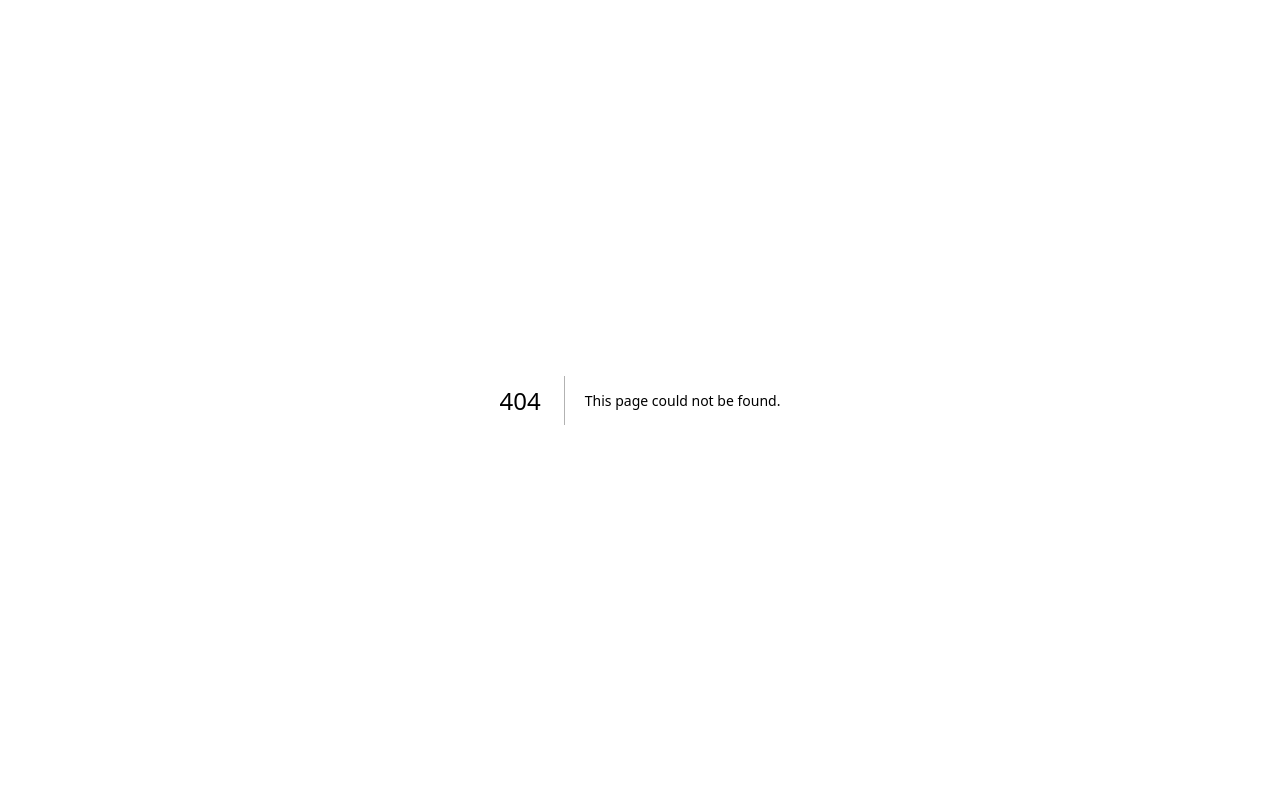
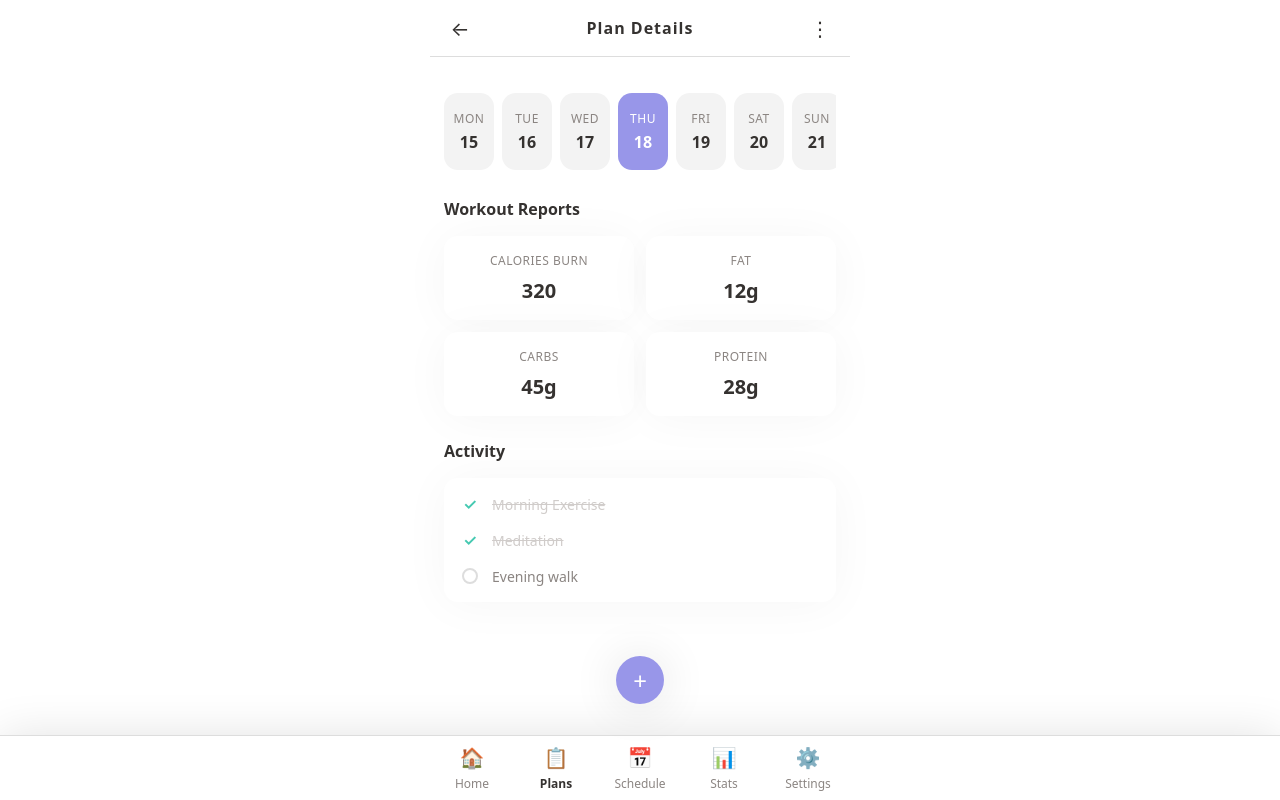
Before and after one commit to Abdukhalim7007/my-planner, a Next.js app: page /plans/1 in a window 1280 px wide. Before the commit this address had no page. Built offline with nearby package versions, Linux system fonts and the light colour scheme.

Commit message:
feat(plan-details): implement figma screen

```diff
--- a/app/components/MobileShell.module.scss
+++ b/app/components/MobileShell.module.scss
@@ -39,6 +39,13 @@
   justify-content: center;
 }
 
+.leftAction {
+  width: 32px;
+  display: flex;
+  align-items: center;
+  justify-content: flex-start;
+}
+
 .title {
   font-size: 16px;
   font-weight: 600;
--- a/app/components/MobileShell.tsx
+++ b/app/components/MobileShell.tsx
@@ -5,13 +5,17 @@ import styles from './MobileShell.module.scss';
 
 interface MobileShellProps {
   title: string;
+  leftAction?: React.ReactNode;
   rightAction?: React.ReactNode;
+  showHamburger?: boolean;
   children: React.ReactNode;
 }
 
 export default function MobileShell({
   title,
+  leftAction,
   rightAction,
+  showHamburger = true,
   children,
 }: MobileShellProps) {
   return (
@@ -19,12 +23,18 @@ export default function MobileShell({
       <div className={styles.wrapper}>
         <header className={styles.header}>
           <div className={styles.headerContent}>
+            {leftAction ? (
+              <div className={styles.leftAction}>{leftAction}</div>
+            ) : showHamburger ? (
               <button
                 className={styles.menuButton}
                 aria-label="Menu"
               >
                 ☰
               </button>
+            ) : (
+              <div className={styles.leftAction}></div>
+            )}
             <h1 className={styles.title}>{title}</h1>
             <div className={styles.rightAction}>
               {rightAction}
--- /dev/null
+++ b/app/components/ui/DateChips.module.scss
@@ -0,0 +1,72 @@
+@use '../../../styles/tokens' as t;
+
+.container {
+  display: flex;
+  gap: 8px;
+  overflow-x: auto;
+  padding: 4px 0;
+  -webkit-overflow-scrolling: touch;
+  scrollbar-width: none;
+  -ms-overflow-style: none;
+
+  &::-webkit-scrollbar {
+    display: none;
+  }
+}
+
+.chip {
+  width: 50px;
+  height: 77px;
+  border-radius: t.$radiusChip;
+  background: t.$bgGray;
+  border: none;
+  display: flex;
+  flex-direction: column;
+  align-items: center;
+  justify-content: center;
+  gap: 4px;
+  cursor: pointer;
+  transition: all 0.2s;
+  flex-shrink: 0;
+  padding: 0;
+
+  &:hover {
+    opacity: 0.8;
+  }
+
+  &:active {
+    transform: scale(0.95);
+  }
+}
+
+.chipActive {
+  background: t.$purple;
+  color: white;
+
+  .day,
+  .date {
+    color: white;
+  }
+}
+
+.day {
+  font-size: 12px;
+  color: t.$textSecondary;
+  font-weight: 500;
+  text-transform: uppercase;
+  letter-spacing: 0.5px;
+}
+
+.chipActive .day {
+  color: white;
+}
+
+.date {
+  font-size: 16px;
+  color: t.$textPrimary;
+  font-weight: 600;
+}
+
+.chipActive .date {
+  color: white;
+}
--- /dev/null
+++ b/app/components/ui/DateChips.tsx
@@ -0,0 +1,38 @@
+'use client';
+
+import styles from './DateChips.module.scss';
+
+interface DateChip {
+  day: string;
+  date: number;
+}
+
+interface DateChipsProps {
+  days: DateChip[];
+  activeIndex: number;
+  onChange: (index: number) => void;
+}
+
+export default function DateChips({
+  days,
+  activeIndex,
+  onChange,
+}: DateChipsProps) {
+  return (
+    <div className={styles.container}>
+      {days.map((chip, index) => (
+        <button
+          key={index}
+          className={`${styles.chip} ${
+            index === activeIndex ? styles.chipActive : ''
+          }`}
+          onClick={() => onChange(index)}
+          aria-label={`Select ${chip.day} ${chip.date}`}
+        >
+          <span className={styles.day}>{chip.day}</span>
+          <span className={styles.date}>{chip.date}</span>
+        </button>
+      ))}
+    </div>
+  );
+}
--- /dev/null
+++ b/app/plans/[id]/page.module.scss
@@ -0,0 +1,127 @@
+@use '../../../styles/tokens' as t;
+@use '../../../styles/mixins' as m;
+
+.container {
+  display: flex;
+  flex-direction: column;
+  gap: 24px;
+}
+
+// Back button and menu button
+.backButton {
+  color: t.$textPrimary;
+  font-size: 20px;
+  background: none;
+  border: none;
+  cursor: pointer;
+  padding: 0;
+  display: flex;
+  align-items: center;
+  justify-content: center;
+  width: 32px;
+  height: 32px;
+  transition: opacity 0.2s;
+
+  &:hover {
+    opacity: 0.7;
+  }
+
+  &:active {
+    opacity: 0.5;
+  }
+}
+
+.menuButton {
+  color: t.$textPrimary;
+  font-size: 20px;
+  background: none;
+  border: none;
+  cursor: pointer;
+  padding: 0;
+  display: flex;
+  align-items: center;
+  justify-content: center;
+  width: 32px;
+  height: 32px;
+  transition: opacity 0.2s;
+
+  &:hover {
+    opacity: 0.7;
+  }
+
+  &:active {
+    opacity: 0.5;
+  }
+}
+
+// Date Chips Section
+.dateChipsSection {
+  margin-top: 8px;
+}
+
+// Workout Reports Section
+.workoutReportsSection {
+  display: flex;
+  flex-direction: column;
+  gap: 16px;
+}
+
+.sectionTitle {
+  font-size: 16px;
+  font-weight: 600;
+  color: t.$textPrimary;
+  margin: 0;
+}
+
+.reportsGrid {
+  display: grid;
+  grid-template-columns: 1fr 1fr;
+  gap: 12px;
+}
+
+.reportCard {
+  @include m.card;
+  padding: 16px;
+  display: flex;
+  flex-direction: column;
+  gap: 8px;
+  align-items: center;
+  text-align: center;
+}
+
+.reportLabel {
+  font-size: 12px;
+  color: t.$textSecondary;
+  text-transform: uppercase;
+  letter-spacing: 0.5px;
+  font-weight: 500;
+}
+
+.reportValue {
+  font-size: 20px;
+  font-weight: 600;
+  color: t.$textPrimary;
+}
+
+// Activity Section
+.activitySection {
+  display: flex;
+  flex-direction: column;
+  gap: 16px;
+}
+
+.activityList {
+  @include m.card;
+  padding: 16px;
+  display: flex;
+  flex-direction: column;
+  gap: 16px;
+}
+
+.noActivities {
+  font-size: 14px;
+  color: t.$textSecondary;
+  text-align: center;
+  margin: 0;
+  padding: 16px;
+}
--- /dev/null
+++ b/app/plans/[id]/page.tsx
@@ -0,0 +1,121 @@
+'use client';
+
+import { useParams, useRouter } from 'next/navigation';
+import { useState } from 'react';
+import MobileShell from '../../components/MobileShell';
+import DateChips from '../../components/ui/DateChips';
+import ActivityItem from '../../components/ui/ActivityItem';
+import { getPlanById, mockPlans } from '../../mock/plans';
+import { getActivitiesByPlanId } from '../../mock/activities';
+import styles from './page.module.scss';
+
+export default function PlanDetailsPage() {
+  const params = useParams();
+  const router = useRouter();
+  const planId = params?.id as string;
+
+  // Get plan from mock data, fallback to first plan
+  const plan = planId ? getPlanById(planId) : mockPlans[0];
+  const planActivities = plan ? getActivitiesByPlanId(plan.id) : [];
+
+  // Date chips data (Mon-Sun)
+  const [activeDateIndex, setActiveDateIndex] = useState(3); // Default to mid-week (Wed)
+
+  const dateChips = [
+    { day: 'Mon', date: 15 },
+    { day: 'Tue', date: 16 },
+    { day: 'Wed', date: 17 },
+    { day: 'Thu', date: 18 },
+    { day: 'Fri', date: 19 },
+    { day: 'Sat', date: 20 },
+    { day: 'Sun', date: 21 },
+  ];
+
+  // Workout reports mock data
+  const workoutReports = [
+    { label: 'Calories Burn', value: '320' },
+    { label: 'Fat', value: '12g' },
+    { label: 'Carbs', value: '45g' },
+    { label: 'Protein', value: '28g' },
+  ];
+
+  const handleBack = () => {
+    router.back();
+  };
+
+  if (!plan) {
+    return (
+      <MobileShell title="Plan Details">
+        <div className={styles.container}>
+          <p>Plan not found</p>
+        </div>
+      </MobileShell>
+    );
+  }
+
+  return (
+    <MobileShell
+      title="Plan Details"
+      leftAction={
+        <button
+          className={styles.backButton}
+          onClick={handleBack}
+          aria-label="Back"
+        >
+          ←
+        </button>
+      }
+      rightAction={
+        <button
+          className={styles.menuButton}
+          aria-label="Menu"
+        >
+          ⋮
+        </button>
+      }
+      showHamburger={false}
+    >
+      <div className={styles.container}>
+        {/* Date Chips */}
+        <section className={styles.dateChipsSection}>
+          <DateChips
+            days={dateChips}
+            activeIndex={activeDateIndex}
+            onChange={setActiveDateIndex}
+          />
+        </section>
+
+        {/* Workout Reports */}
+        <section className={styles.workoutReportsSection}>
+          <h2 className={styles.sectionTitle}>Workout Reports</h2>
+          <div className={styles.reportsGrid}>
+            {workoutReports.map((report, index) => (
+              <div key={index} className={styles.reportCard}>
+                <div className={styles.reportLabel}>{report.label}</div>
+                <div className={styles.reportValue}>{report.value}</div>
+              </div>
+            ))}
+          </div>
+        </section>
+
+        {/* Activity Section */}
+        <section className={styles.activitySection}>
+          <h2 className={styles.sectionTitle}>Activity</h2>
+          <div className={styles.activityList}>
+            {planActivities.length > 0 ? (
+              planActivities.map((activity) => (
+                <ActivityItem
+                  key={activity.id}
+                  text={activity.text}
+                  completed={activity.completed}
+                />
+              ))
+            ) : (
+              <p className={styles.noActivities}>No activities found</p>
+            )}
+          </div>
+        </section>
+      </div>
+    </MobileShell>
+  );
+}
```
Also changed, not shown: app/plans/page.module.scss (+12 -0 lines), app/plans/page.tsx (+25 -5 lines). Lines whose indentation alone changed are shown as unchanged.
